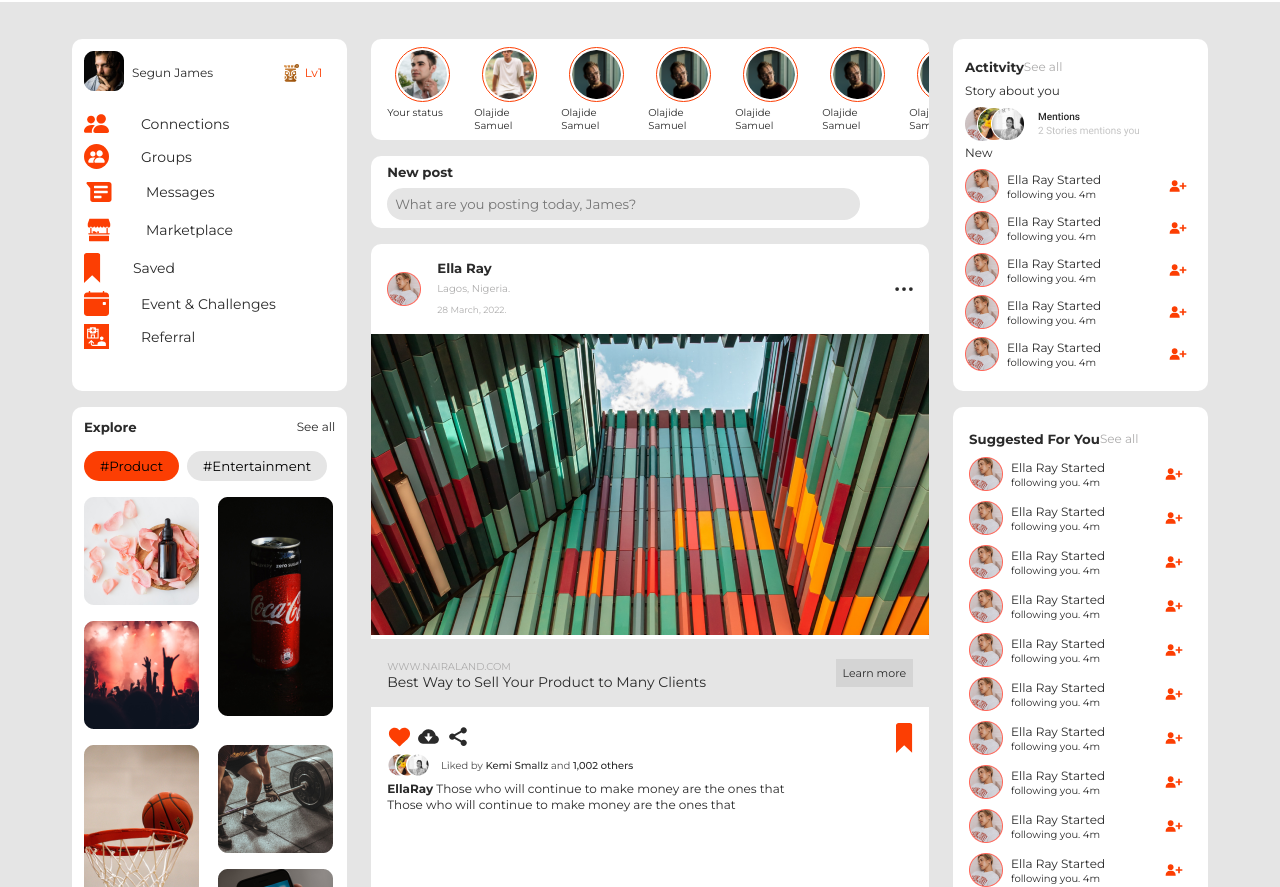
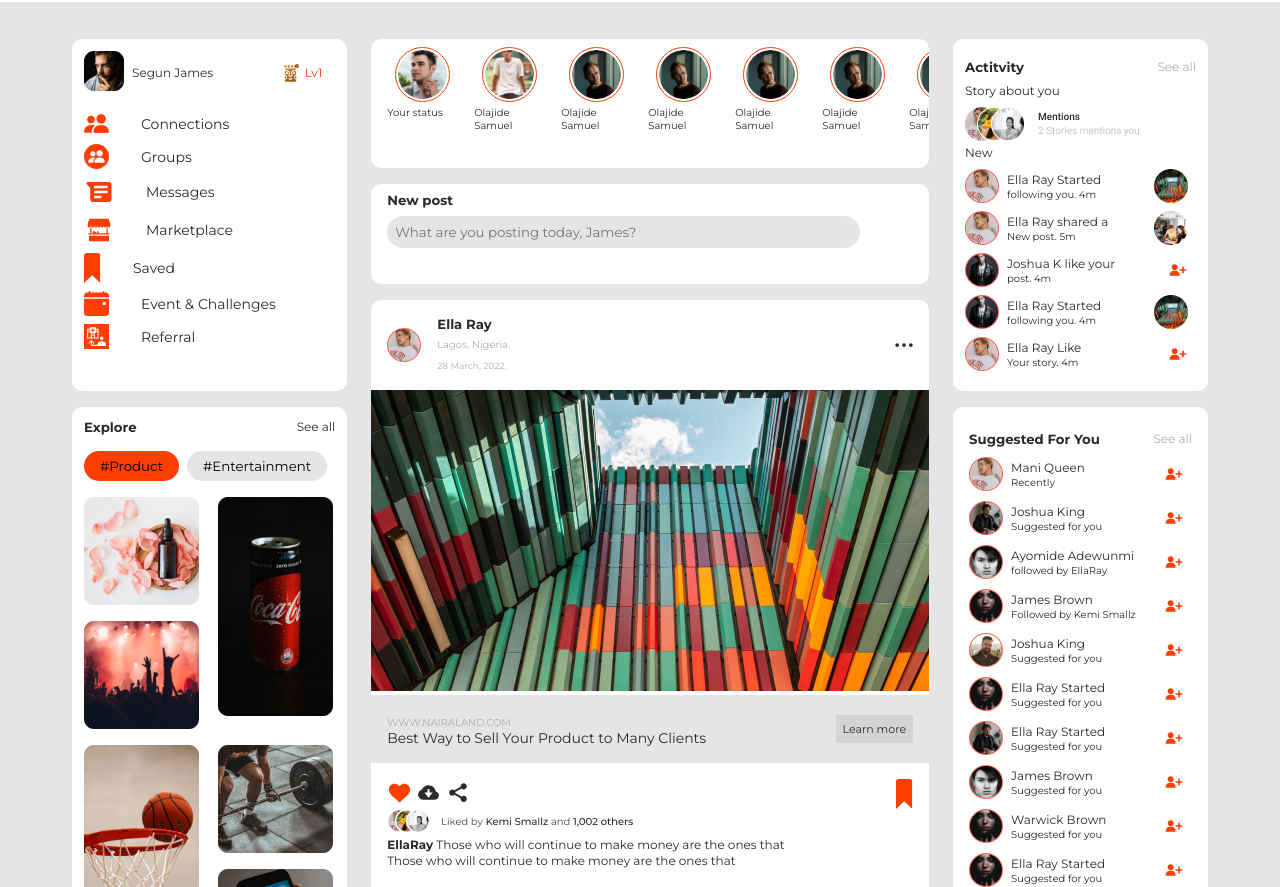
Before and after one commit to Im-Hassan-wd/wield, a plain HTML site: page index.html in a window 1280 px wide. Shown: the part 65-952 px from the top of the page. Drawn offline with Linux system fonts and the light colour scheme.

Commit message:
finishing up

```diff
--- a/index.html
+++ b/index.html
@@ -151,37 +151,37 @@
                     <p>Ella Ray Started </p>
                     <small>following you. 4m</small>
                 </div>
-                <img src="./assets/img/user.svg" alt="">
+                <img src="./assets/img/ellipse-new-1.png" alt="">
             </div>
             <div class="a-2">
                 <img src="./assets/img/s-ellipse.png" alt="">
                 <div>
-                    <p>Ella Ray Started </p>
-                    <small>following you. 4m</small>
+                    <p>Ella Ray shared a  </p>
+                    <small>New post. 5m</small>
+                </div>
+                <img src="./assets/img/ellipse-new-2.png" alt="">
+            </div>
+            <div class="a-2">
+                <img src="./assets/img/s-2-ellipse.png" alt="">
+                <div>
+                    <p>Joshua K like your  </p>
+                    <small>post. 4m</small>
                 </div>
                 <img src="./assets/img/user.svg" alt="">
             </div>
             <div class="a-2">
-                <img src="./assets/img/s-ellipse.png" alt="">
+                <img src="./assets/img/s-2-ellipse.png" alt="">
                 <div>
                     <p>Ella Ray Started </p>
                     <small>following you. 4m</small>
                 </div>
-                <img src="./assets/img/user.svg" alt="">
+                <img src="./assets/img/ellipse-new-1.png" alt="">
             </div>
             <div class="a-2">
                 <img src="./assets/img/s-ellipse.png" alt="">
                 <div>
-                    <p>Ella Ray Started </p>
-                    <small>following you. 4m</small>
-                </div>
-                <img src="./assets/img/user.svg" alt="">
-            </div>
-            <div class="a-2">
-                <img src="./assets/img/s-ellipse.png" alt="">
-                <div>
-                    <p>Ella Ray Started </p>
-                    <small>following you. 4m</small>
+                    <p>Ella Ray Like </p>
+                    <small>Your story. 4m</small>
                 </div>
                 <img src="./assets/img/user.svg" alt="user">
             </div>
@@ -260,82 +260,94 @@
             <div class="a-2">
                 <img src="./assets/img/s-ellipse.png" alt="">
                 <div>
-                    <p>Ella Ray Started </p>
-                    <small>following you. 4m</small>
+                    <p>Mani Queen </p>
+                    <small>Recently</small>
                 </div>
                 <img src="./assets/img/user.svg" alt="">
             </div>
             <div class="a-2">
-                <img src="./assets/img/s-ellipse.png" alt="">
+                <img src="./assets/img/e1.png" alt="">
                 <div>
-                    <p>Ella Ray Started </p>
-                    <small>following you. 4m</small>
+                    <p>Joshua King </p>
+                    <small>Suggested for you</small>
                 </div>
                 <img src="./assets/img/user.svg" alt="">
             </div>
             <div class="a-2">
-                <img src="./assets/img/s-ellipse.png" alt="">
+                <img src="./assets/img/e2.png" alt="">
                 <div>
-                    <p>Ella Ray Started </p>
-                    <small>following you. 4m</small>
+                    <p>Ayomide Adewunmi </p>
+                    <small>followed by EllaRay</small>
                 </div>
                 <img src="./assets/img/user.svg" alt="">
             </div>
             <div class="a-2">
-                <img src="./assets/img/s-ellipse.png" alt="">
+                <img src="./assets/img/e3.png" alt="">
                 <div>
-                    <p>Ella Ray Started </p>
-                    <small>following you. 4m</small>
+                    <p>James Brown</p>
+                    <small>Followed by Kemi Smallz</small>
                 </div>
                 <img src="./assets/img/user.svg" alt="">
             </div>
             <div class="a-2">
-                <img src="./assets/img/s-ellipse.png" alt="">
+                <img src="./assets/img/e4.png" alt="">
                 <div>
-                    <p>Ella Ray Started </p>
-                    <small>following you. 4m</small>
+                    <p>Joshua King</p>
+                    <small>Suggested for you</small>
                 </div>
                 <img src="./assets/img/user.svg" alt="user">
             </div>
             <div class="a-2">
-                <img src="./assets/img/s-ellipse.png" alt="">
+                <img src="./assets/img/e5.png" alt="">
                 <div>
                     <p>Ella Ray Started </p>
-                    <small>following you. 4m</small>
+                    <small>Suggested for you</small>
                 </div>
                 <img src="./assets/img/user.svg" alt="user">
             </div>
             <div class="a-2">
-                <img src="./assets/img/s-ellipse.png" alt="">
+                <img src="./assets/img/e1.png" alt="">
                 <div>
                     <p>Ella Ray Started </p>
-                    <small>following you. 4m</small>
+                    <small>Suggested for you</small>
                 </div>
                 <img src="./assets/img/user.svg" alt="user">
             </div>
             <div class="a-2">
-                <img src="./assets/img/s-ellipse.png" alt="">
+                <img src="./assets/img/e2.png" alt="">
                 <div>
-                    <p>Ella Ray Started </p>
-                    <small>following you. 4m</small>
+                    <p>James Brown </p>
+                    <small>Suggested for you</small>
                 </div>
                 <img src="./assets/img/user.svg" alt="user">
             </div>
             <div class="a-2">
-                <img src="./assets/img/s-ellipse.png" alt="">
+                <img src="./assets/img/e3.png" alt="">
                 <div>
-                    <p>Ella Ray Started </p>
-                    <small>following you. 4m</small>
+                    <p>Warwick Brown </p>
+                    <small>Suggested for you</small>
                 </div>
                 <img src="./assets/img/user.svg" alt="user">
             </div>
             <div class="a-2">
-                <img src="./assets/img/s-ellipse.png" alt="">
+                <img src="./assets/img/e5.png" alt="">
                 <div>
                     <p>Ella Ray Started </p>
-                    <small>following you. 4m</small>
+                    <small>Suggested for you</small>
                 </div>
                 <img src="./assets/img/user.svg" alt="user">
+            </div>
+        </div>
+
+        <div class="grid-8">
+            <div class="feed-text">
+                <img src="./assets/img/s-ellipse.png" alt="">
+                <div class="text-wrap">
+                    <h5>Ella Ray</h5>
+                    <p class="p-10">Lagos, Nigeria.</p>
+                    <p class="p-6">28 March, 2022.</p>
+                </div>
+                <img class="ellipse" src="./assets/img/ellipse.svg" alt="">
             </div>
         </div>
     </section>
--- a/styles.css
+++ b/styles.css
@@ -25,6 +25,7 @@
 body {
     background: var(--bg);
     color: var(--black);
+    max-height: 100vh;
 }
 
 .container {
@@ -178,7 +179,7 @@ a {
     padding: 0 5px;
 }
 
-.grid-2, .grid-4, .grid-5 {
+.grid-2, .grid-4, .grid-5, .grid-8 {
     grid-column: 2 / 4;
     grid-row: 1 / 2;
     border-radius: 10px;
@@ -228,6 +229,7 @@ small {
     margin-bottom: 8px;
     align-items: center;
     margin: 8px 0;
+    justify-content: space-between;
 }
 .a-2 img:nth-child(3) {
     margin-left: auto;
@@ -266,7 +268,7 @@ small {
 
 .grid-5 {
     background: #fff;
-    grid-row: 3 / 7;
+    grid-row: 3 / 5;
     padding: 0;
 }
 
@@ -341,7 +343,7 @@ img.ellipse {
 
 .grid-6 {
     background: #fff;
-    grid-row: 4 / 9;
+    grid-row: 4 / 7;
     margin-top: 16px;
 }
 
@@ -370,8 +372,6 @@ body > section > div.grid-6 > div.img-gallery > img:nth-child(4) {
     grid-row: 1 / 3;
 
 }
-body > section > div.grid-6 > div.img-gallery > img:nth-child(1) {}
-body > section > div.grid-6 > div.img-gallery > img:nth-child(1) {}
 
 .e-1 {
     display: flex;
@@ -396,14 +396,27 @@ body > section > div.grid-6 > div.img-gallery > img:nth-child(1) {}
     background: var(--bg);
 }
 
-.grid-7{
+.grid-7, .grid-8{
     background: #ffff;
     padding: 16px;
     border-radius: 10px;
     margin-top: 16px;
-    grid-column: 4 / 7;
+    grid-column: 4 / 8;
 }
 
 .grid-7 .a-2 {
     margin: 10px 0;
 }
+
+.grid-8 {
+    grid-row: 5 / 8;
+    grid-column: 2 / 4;
+    margin-top: 16px;
+}
+
+@media (max-width: 1060px) {
+    section {
+        display: flex;
+        flex-direction: column;
+    }
+}
```
Also changed, not shown: assets/img/e1.png (added), assets/img/e2.png (added), assets/img/e3.png (added), assets/img/e4.png (added), assets/img/e5.png (added), assets/img/ellipse-new-1.png (added), assets/img/ellipse-new-2.png (added), assets/img/s-2-ellipse.png (added).
